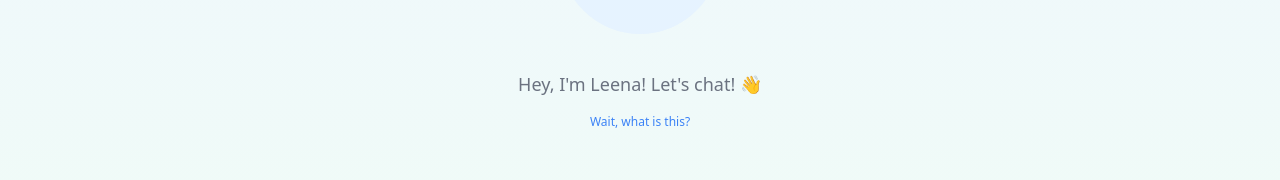
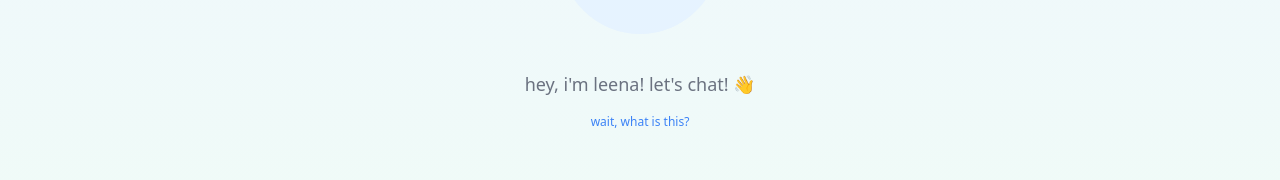
Before and after one commit to zahidkhawaja/leena-ai, a Next.js app: page / in a window 1280 px wide. Shown: the part 329-509 px from the top of the page. Built offline with nearby package versions, Linux system fonts and the light colour scheme.

Commit message:
Change to lowercase

```diff
--- a/pages/index.js
+++ b/pages/index.js
@@ -94,12 +94,12 @@ export default function Home() {
               width={200}
               height={200}
             />
-            <p className="mt-4 text-lg">Hey, I'm Leena! Let's chat! 👋</p>
+            <p className="mt-4 text-lg">hey, i'm leena! let's chat! 👋</p>
             <button
               onClick={() => setShowFAQ(true)}
               className="mt-4 text-xs text-blue-500 hover:text-blue-600 focus:outline-none transition-colors duration-200 relative"
             >
-              Wait, what is this?
+              wait, what is this?
             </button>
           </div>
         ) : (
```
